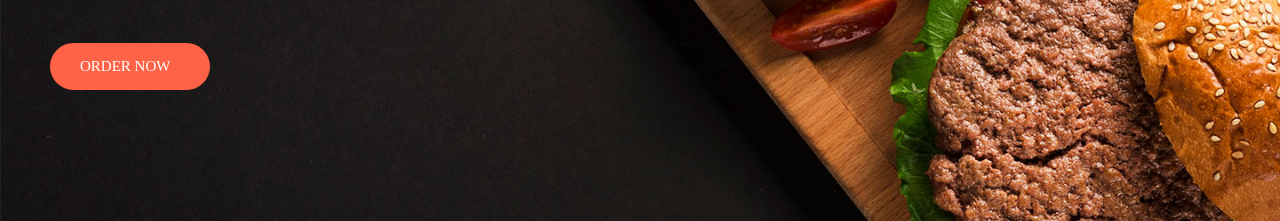
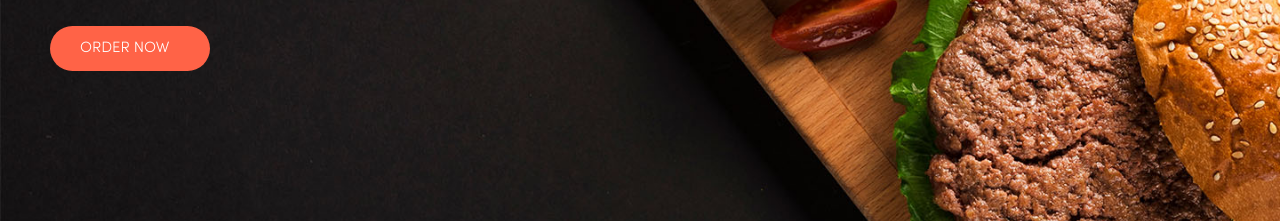
Before and after one commit to MU1147-LEGEND/Burger-shop-demo, a plain HTML site: page index.html in a window 1280 px wide. Shown: the part 336-557 px from the top of the page. Drawn offline with Linux system fonts and the light colour scheme; the site is published under a folder, as on GitHub Pages, so addresses that start at the root find nothing.

Commit message:
Update style.css

```diff
--- a/style.css
+++ b/style.css
@@ -7,7 +7,7 @@
 
 @font-face {
     font-family: applepro;
-    src:url("/fonts/sofiapro-light.otf");
+    src:url("./fonts/sofiapro-light.otf");
 }
 
 a {
```
